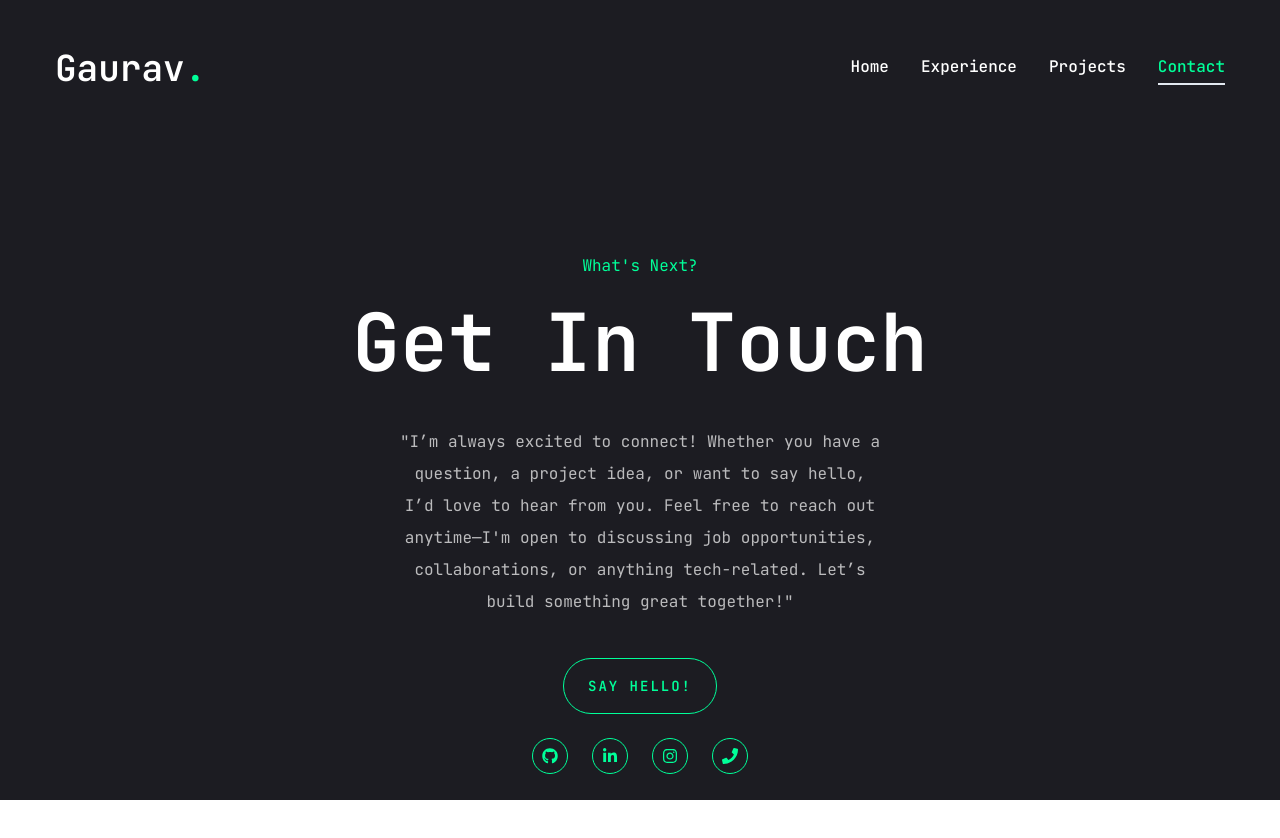
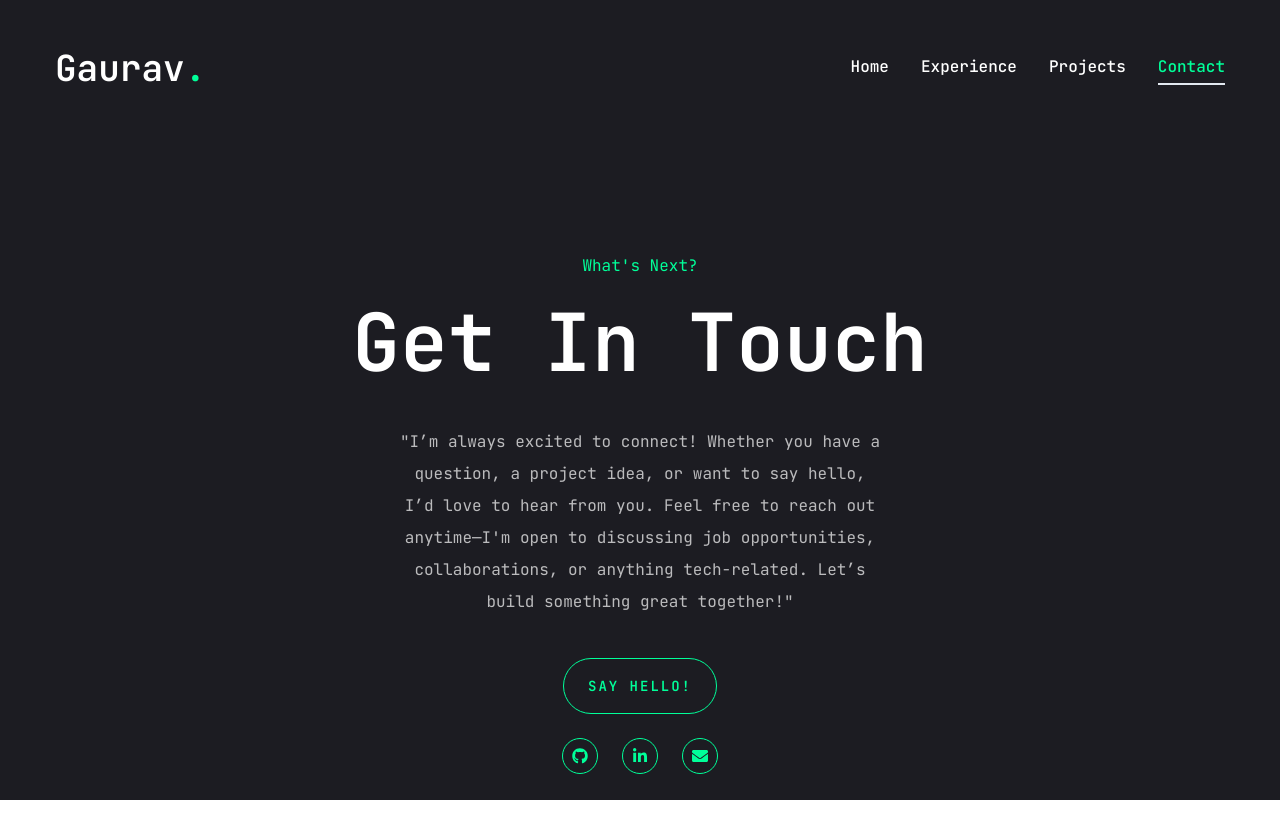
Before and after one commit to ruiner28/MyProfile, a Next.js app: page /contact in a window 1280 px wide. Shown: the top 838 px of the page. Built offline with nearby package versions, Linux system fonts and the light colour scheme.

Commit message:
minor changes

```diff
--- a/src/components/ui/Social.tsx
+++ b/src/components/ui/Social.tsx
@@ -1,11 +1,10 @@
 import Link from "next/link";
-import { FaGithub, FaLinkedinIn, FaYoutube, FaTwitter, FaInstagram, FaPhone } from "react-icons/fa";
+import { FaGithub, FaLinkedinIn, FaYoutube, FaEnvelope, FaInstagram, FaPhone } from "react-icons/fa";
 
 const socials = [
     {icon: <FaGithub />, path:"https://github.com/ruiner28"},
     {icon: <FaLinkedinIn />, path:"https://www.linkedin.com/in/gaurav-pawar-10/"},
-    {icon: <FaInstagram />, path:"https://www.instagram.com/_gaurav__28?igsh=YTQwZjQ0NmI0OA%3D%3D&utm_source=qr"},
-    {icon: <FaPhone />, path:"tel:+17145197299"},
+    {icon: <FaEnvelope />, path:"mailto:gauravpawar@csu.fullerton.edu"},
 ];
 
 interface SocialProps {
--- a/src/components/ui/Stats.tsx
+++ b/src/components/ui/Stats.tsx
@@ -4,22 +4,23 @@ import CountUp from "react-countup";
 
 const stats = [
     {
+        num:1,
+        text: "Hackathon Award",
+    },
+    {
         num:2,
-        text: "years of industry experience",
+        text: "Years of industry experience",
     },
     {
         num:4,
-        text: " Projects",
-    },
-    {
-        num:1,
-        text: "Hackathon Winner",
+        text: "Completed Projects",
     },
     {
         num:70,
-        text: "LeetCode Questions",
+        text: "Solved LeetCode Questions",
     },
 ]
+
 
 
 const Stats = () => {
```
